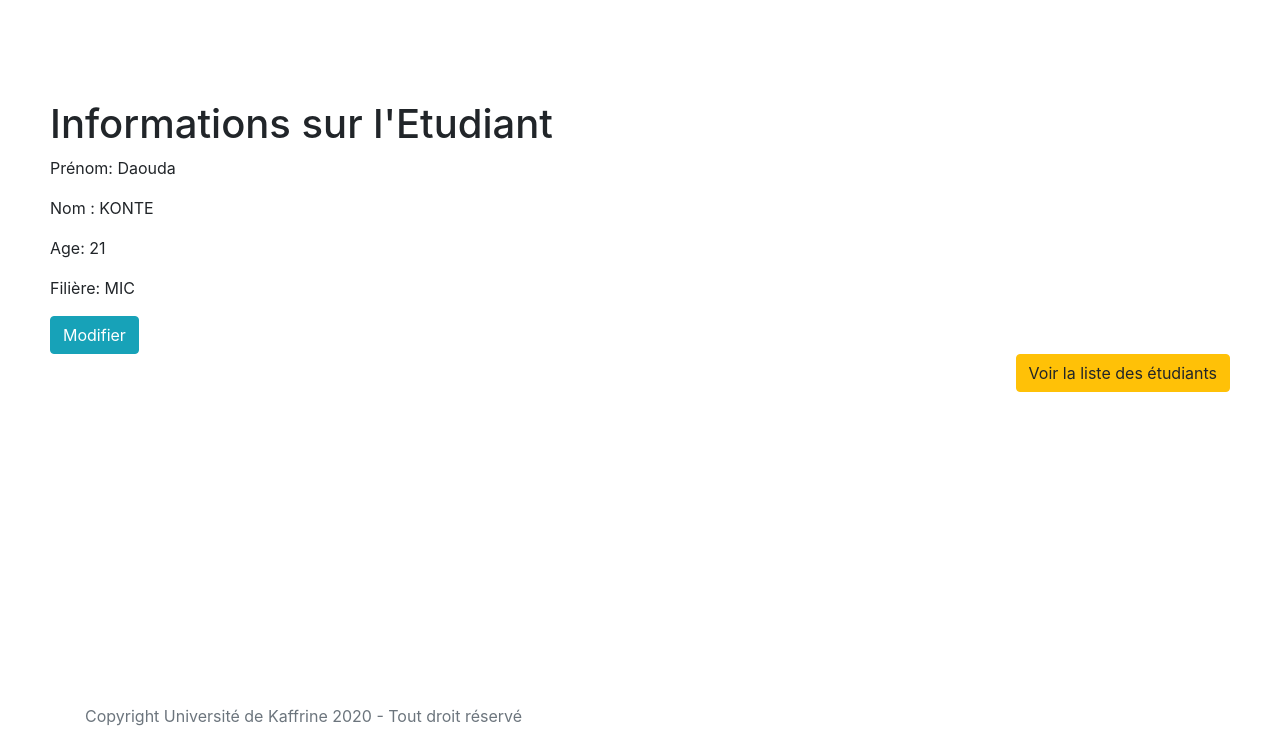
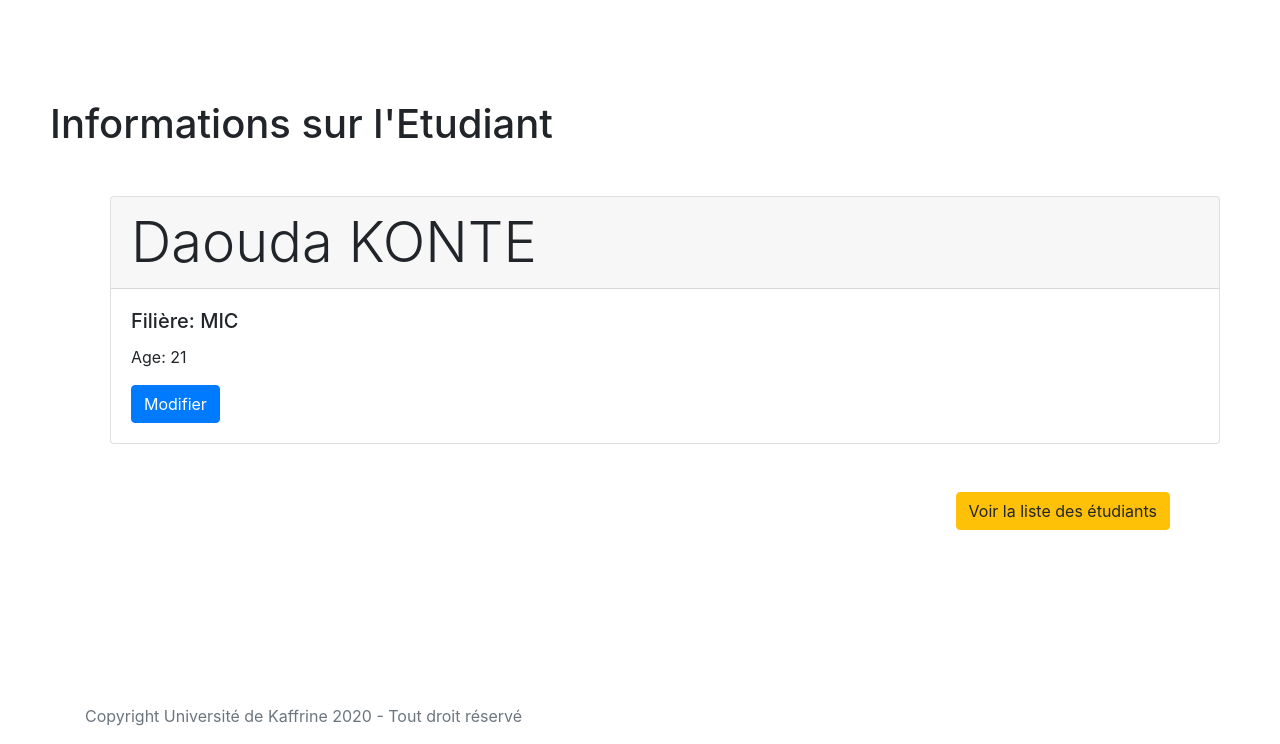
Before and after one commit to kalisto11/universite, a PHP site: page /index.php?page=etudiants&action=consulter&id=4 in a window 1280 px wide. Shown: the part 56-800 px from the top of the page. Run offline with PHP 8.4, Linux system fonts and the light colour scheme; data comes from the database, SQL or seed files in the repository.

Commit message:
changement de nommage des fichiers php

```diff
--- a/Controller/EtudiantController.php
+++ b/Controller/EtudiantsController.php
@@ -1,8 +1,7 @@
 <?php
-    require 'Model/EtudiantModel.php';
+    require 'Model/EtudiantsModel.php';
 
-
-    class EtudiantController{
+    class EtudiantsController{
 
         public function __construct(){
             if (isset($_GET['action'])){
@@ -11,11 +10,11 @@
                     if (isset($_GET['id'])){
                         $id = intval($_GET['id']);
                         $etudiant = new Etudiants($id);
-                        require 'View/etudiant.php';
+                        require 'View/EtudiantsInfos.php';
 
                     }else{
                         $etudiants = Etudiants::getListEtudiants();
-                        require 'View/ListEtudiants.php';
+                        require 'View/EtudiantsList.php';
                     }
 
                 }
@@ -25,16 +24,16 @@
                         $etudiant = new Etudiants($id);
                         $etudiant->supprimer();
                         $etudiants = Etudiants::getListEtudiants();
-                        require 'View/ListEtudiants.php';
+                        require 'View/EtudiantsList.php';
                     }
                 }
                 elseif($action === 'modifier'){
                     $id = ($_GET['id']);
                     $etudiant = new Etudiants($id);
-                    require 'View/modifEtudiant.php';
+                    require 'View/EtudiantsModifForm.php';
                 }
                 elseif($action === 'ajouter'){
-                    require 'View/ajoutEtudiant.php';
+                    require 'View/EtudiantsAjoutForm.php';
                 }
                 else{
 
@@ -47,12 +46,12 @@
                         $id = intval($_POST['id']);
                         $etudiant = new Etudiants($id);
                         $etudiant->modif($_POST['prenom'], $_POST['nom'], $_POST['age'], $_POST['filiere']);
-                        require 'View/etudiant.php';
+                        require 'View/EtudiantsInfos.php';
                     break;
                     case 'ajouter':
                         Etudiants::ajoutEtudiant($_POST['prenom'], $_POST['nom'], $_POST['age'], $_POST['filiere']);
                         $etudiants = Etudiants::getListEtudiants();
-                        require 'View/ListEtudiants.php';
+                        require 'View/EtudiantsList.php';
                     break;
                     default:
                 }
--- /dev/null
+++ b/View/EtudiantsInfos.php
@@ -0,0 +1,18 @@
+<h1>Informations sur l'Etudiant</h1>
+<div class="container my-5">
+    <div class="card">
+    <div class="card-header display-4">
+        <?= $etudiant->prenom ; ?> <?= $etudiant->nom ; ?>
+    </div>
+    <div class="card-body">
+        <h5 class="card-title">Filière: <?= $etudiant->filiere ; ?></h5>
+        <p class="card-text">Age: <?= $etudiant->age ; ?></p>
+        <a href="index.php?page=etudiants&action=modifier&id=<?= $etudiant->id ; ?>" class="btn btn-primary">Modifier</a>
+    </div>
+    </div>
+    <div class="mt-5">
+        <p class="droite">
+            <a class="btn btn-warning" href="index.php?page=etudiants&action=consulter">Voir la liste des étudiants</a>
+        </p>
+    </div>
+</div>
--- a/View/etudiant.php
+++ /dev/null
@@ -1,15 +0,0 @@
-<h1>Informations sur l'Etudiant</h1>
-<div>
-    <p>Prénom: <?= $etudiant->prenom ; ?></p>
-    <p>Nom : <?= $etudiant->nom ; ?></p>
-    <p>Age: <?= $etudiant->age ; ?></p>
-    <p>Filière: <?= $etudiant->filiere ; ?></p>
-</div>
-<div>
-    <a class="btn btn-info" href="index.php?page=etudiants&action=modifier&id=<?= $etudiant->id ; ?>">Modifier</a>
-</div>
-<div>
-    <p class="droite">
-    <a class="btn btn-warning" href="index.php?page=etudiants&action=consulter">Voir la liste des étudiants</a>
-    </p>
-</div>
--- a/index.php
+++ b/index.php
@@ -39,8 +39,8 @@
                     $page = $_GET['page'];
                     switch ($page){
                         case 'etudiants':
-                            require 'Controller/EtudiantController.php';
-                            $controller = new EtudiantController();
+                            require 'Controller/EtudiantsController.php';
+                            $controller = new EtudiantsController();
                         break;
                         case 'professeurs':
                             require 'Controller/ProfesseursController.php';
@@ -52,8 +52,8 @@
                 }elseif (isset($_POST)){
                     switch ($_POST['page']){
                         case 'etudiants':
-                            require 'Controller/EtudiantController.php';
-                            $controller = new EtudiantController();
+                            require 'Controller/EtudiantsController.php';
+                            $controller = new EtudiantsController();
                         break;
                     }
                 }else{
```
Also changed, not shown: Model/EtudiantsModel.php (renamed from Model/EtudiantModel.php), View/EtudiantsAjoutForm.php (renamed from View/ajoutEtudiant.php), View/EtudiantsList.php (renamed from View/ListEtudiants.php), View/EtudiantsModifForm.php (renamed from View/modifEtudiant.php).
